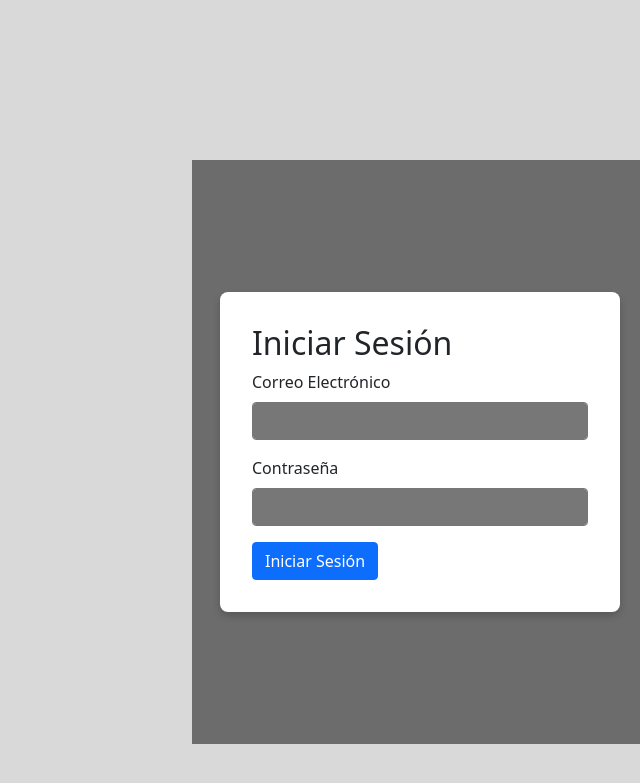
After one commit to DanielYzx/Don-Lito-S.A, a PHP site: page /login.php in a window 1280 px wide. The commit adds this page. Shown: the top 783 px of the page, without its empty margins (640-1280 px from the left). Run offline with PHP 8.4, Linux system fonts and the light colour scheme.

Commit message:
ultimos cambios busqueda de categorias por medio de bd y diseño de login

```diff
--- a/estilo.css
+++ b/estilo.css
@@ -278,3 +241,60 @@ body {
     margin-top: 65px; /* Ajusta según la altura del navbar */
     padding: 1rem; /* Espaciado adicional para el contenido */
 }
+
+
+
+/* aqui inicia los estilos para el formulario de inicio de sesion */
+/* Superposición transparente */
+.login-overlay {
+    position: fixed;
+    top: 160px; /* Ajusta según la altura del navbar */
+    right: 0; /* Alinea el contenedor a la derecha */
+    width: 35%;/* ancho */
+    height: 73%;/* Alto*/
+    background-color: rgba(0, 0, 0, 0.5); /* Fondo negro con transparencia */
+    display: flex;
+    justify-content: flex-end; /* Alinea el formulario dentro del contenedor hacia la derecha */
+    align-items: center;
+    z-index: 1000; /* Asegúrate de que esté por encima de otros elementos */
+
+   /* display: none;*/
+    /*justify-content: center;*/
+
+}
+
+/* Contenedor del formulario */
+.login-form-container {
+    background-color: white;
+    padding: 2rem;
+    border-radius: 8px;
+    box-shadow: 0 4px 8px rgba(0, 0, 0, 0.2);
+    width: 90%;
+    max-width: 400px;
+    margin-right: 20px; /* Ajusta la separación del formulario respecto al borde derecho */
+
+}
+
+.close-btn {
+    position: absolute;
+    top: 0px;
+    right: 5px;
+    background-color: transparent;
+    border: none;
+    font-size: 40px;
+    font-weight: bold;
+    cursor: pointer;
+    color: #440cdf;
+
+
+    /*top: 10px;*/
+    /*right: 10px;*/
+    /*font-size: 24px;*/
+}
+
+.close-btn:hover {
+    color: #ff0000; /* Cambia el color al pasar el mouse */
+}
+
+
+/* aqui termina los estilos para el formulario*/
--- /dev/null
+++ b/login.php
@@ -0,0 +1,28 @@
+<!DOCTYPE html>
+<html lang="en">
+<head>
+    <meta charset="UTF-8">
+    <meta name="viewport" content="width=device-width, initial-scale=1.0">
+    <title>Iniciar Sesión</title>
+    <link rel="stylesheet" href="css/bootstrap.min.css">
+    <link rel="stylesheet" href="estilo.css">
+</head>
+<body>
+    <div class="login-overlay">
+        <div class="login-form-container">
+            <h2>Iniciar Sesión</h2>
+            <form action="procesar_login.php" method="POST">
+                <div class="mb-3">
+                    <label for="email" class="form-label">Correo Electrónico</label>
+                    <input type="email" class="form-control" id="email" name="email" required>
+                </div>
+                <div class="mb-3">
+                    <label for="password" class="form-label">Contraseña</label>
+                    <input type="password" class="form-control" id="password" name="password" required>
+                </div>
+                <button type="submit" class="btn btn-primary">Iniciar Sesión</button>
+            </form>
+        </div>
+    </div>
+</body>
+</html>
```
Also changed, not shown: other parts of estilo.css (+0 -37 lines), index.php (+42 -20 lines), productos.php (added, +26 -0 lines).
